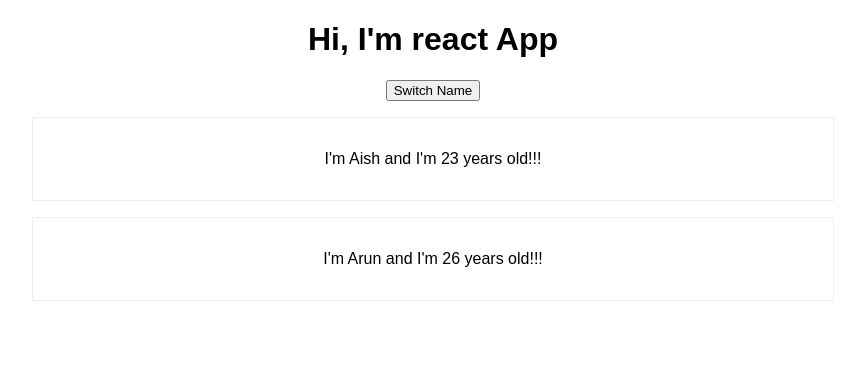
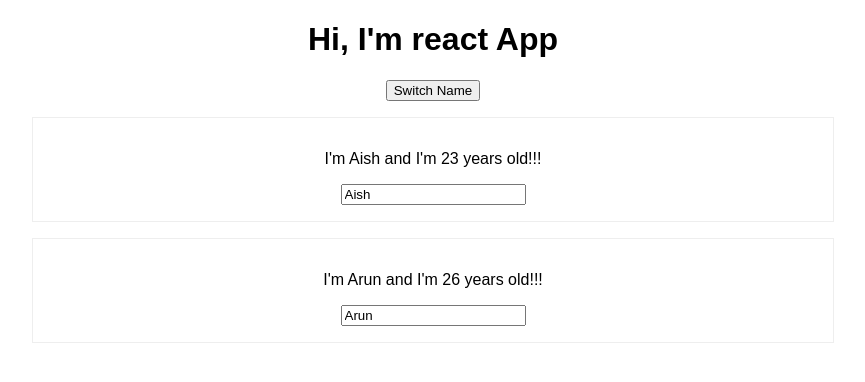
Before and after one commit to manickaa/Learning-React, a React (Create React App) app: page / in a window 1280 px wide. Shown: the top 382 px of the page, without its empty margins (207-1072 px from the left). Built offline with nearby package versions, Linux system fonts and the light colour scheme.

Commit message:
Adding two way binding

```diff
--- a/src/App.js
+++ b/src/App.js
@@ -20,6 +20,15 @@ class App extends Component {
 		]
 		} )
 	}
+
+	changeNameHandler = (event) => {
+		this.setState( {
+			persons : [
+		{ name: 'Aish', age: 23},
+		{ name: event.target.value, age:26}
+		]
+		} )
+	}
 	render() {
 		return (
 	    <div className="App">
@@ -31,7 +40,8 @@ class App extends Component {
 	     		click={this.buttonHandler.bind(this, 'Manickaa')} />
 	     	<Person
 	     		name={this.state.persons[1].name}
-	     		age={this.state.persons[1].age} />
+	     		age={this.state.persons[1].age}
+	     		changed={this.changeNameHandler} />
 	    </div>
 	    //React.createElement('div', {className: 'App'}, React.createElement('h1', null, 'Did I get it right?'), React.createElement('h2', null, 'YES! I did!!'))
 	  );
--- a/src/Person/Person.js
+++ b/src/Person/Person.js
@@ -5,6 +5,7 @@ const person = (props) => {
 	return (
 		<div className = "Person">
 			<p onClick={props.click}>I'm {props.name} and I'm {props.age} years old!!! </p>
+			<input type="text" onChange={props.changed} value={props.name}/>
 		</div>
 	);
 };
```
